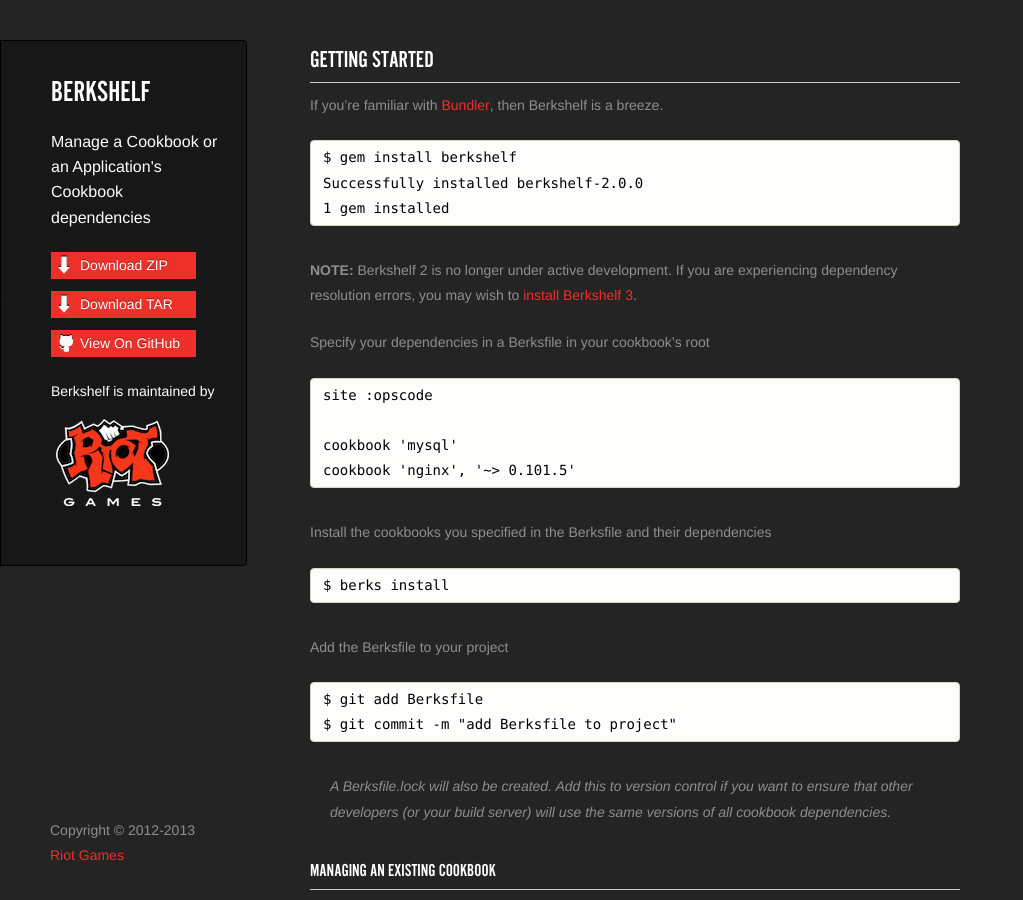
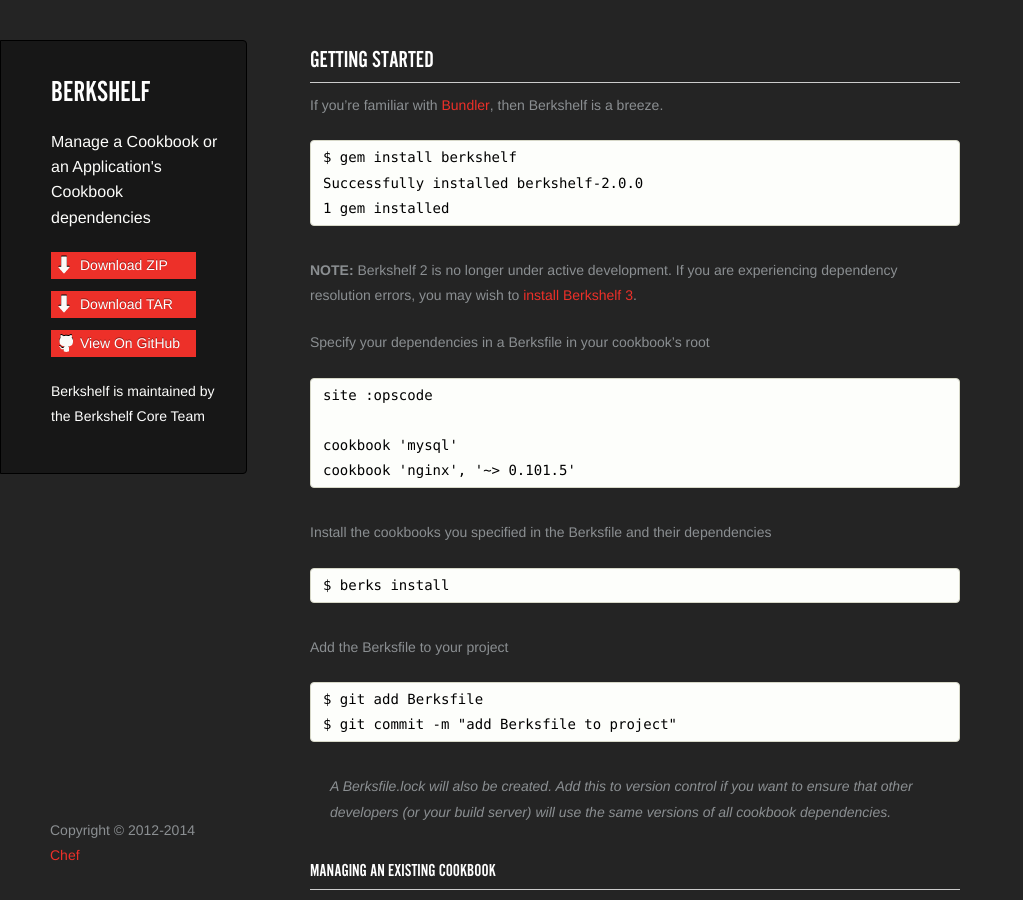
Before and after one commit to berkshelf/berkshelf, a Jekyll site: the page built from index.html, in a window 1280 px wide and 900 px high. Shown: the whole window, without its empty margins (0-1023 px from the left). Built offline with Jekyll 4.4.1, drawn with Linux system fonts in a browser that asks for light colours.

Commit message:
update default layout to include new maintainers and license holder

```diff
--- a/_layouts/default.html
+++ b/_layouts/default.html
@@ -7,7 +7,6 @@
 
     <title>Berkshelf</title>
 
-    <link rel="shortcut icon" href="http://www.riotgames.com/sites/default/files/favicon_1.ico" type="image/vnd.microsoft.icon">
     <link rel="stylesheet" href="/stylesheets/styles.css">
     <script src="/javascripts/scale.fix.js"></script>
     <meta name="viewport" content="width=device-width, initial-scale=1, user-scalable=no">
@@ -22,16 +21,13 @@
         <p class="header">Manage a Cookbook or an Application's Cookbook dependencies</p>
 
         <ul>
-          <li class="download"><a class="buttons" href="https://github.com/RiotGames/berkshelf/zipball/master">Download ZIP</a></li>
-          <li class="download"><a class="buttons" href="https://github.com/RiotGames/berkshelf/tarball/master">Download TAR</a></li>
-          <li><a class="buttons github" href="https://github.com/RiotGames/berkshelf">View On GitHub</a></li>
+          <li class="download"><a class="buttons" href="https://github.com/berkshelf/berkshelf/zipball/master">Download ZIP</a></li>
+          <li class="download"><a class="buttons" href="https://github.com/berkshelf/berkshelf/tarball/master">Download TAR</a></li>
+          <li><a class="buttons github" href="https://github.com/berkshelf/berkshelf">View On GitHub</a></li>
         </ul>
 
         <p class="copyright">
-          Berkshelf is maintained by
-          <a class="header name" href="https://github.com/RiotGames">
-            <img src="images/Riot_logo_WHITE_TEXT-113x87.png" />
-          </a>
+          Berkshelf is maintained by the <a href="https://github.com/berkshelf/berkshelf/wiki/Core-Team">Berkshelf Core Team</a>
         </p>
 
       </header>
@@ -39,10 +35,9 @@
         {{ content }}
       </section>
       <footer>
-        <p class="copyright">Copyright &copy; 2012-2013 <a href="http://riotgames.com">Riot Games</a></p>
+        <p class="copyright">Copyright &copy; 2012-2014 <a href="http://getchef.com">Chef</a></p>
       </footer>
     </div>
     <!--[if !IE]><script>fixScale(document);</script><![endif]-->
-
   </body>
 </html>
```
